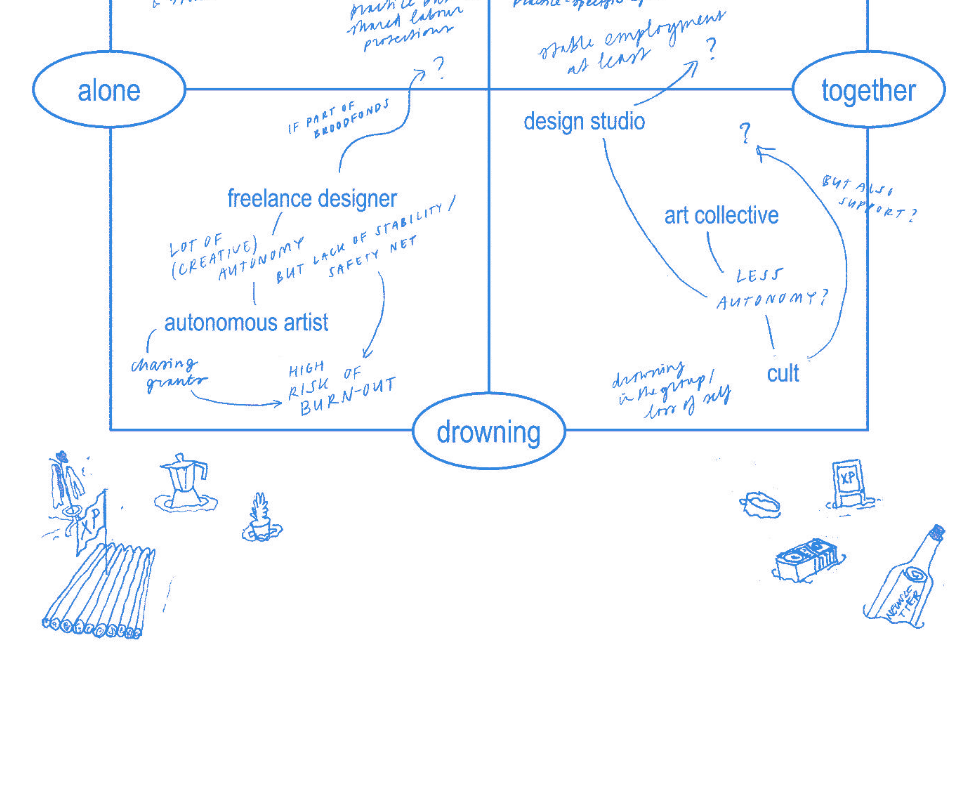
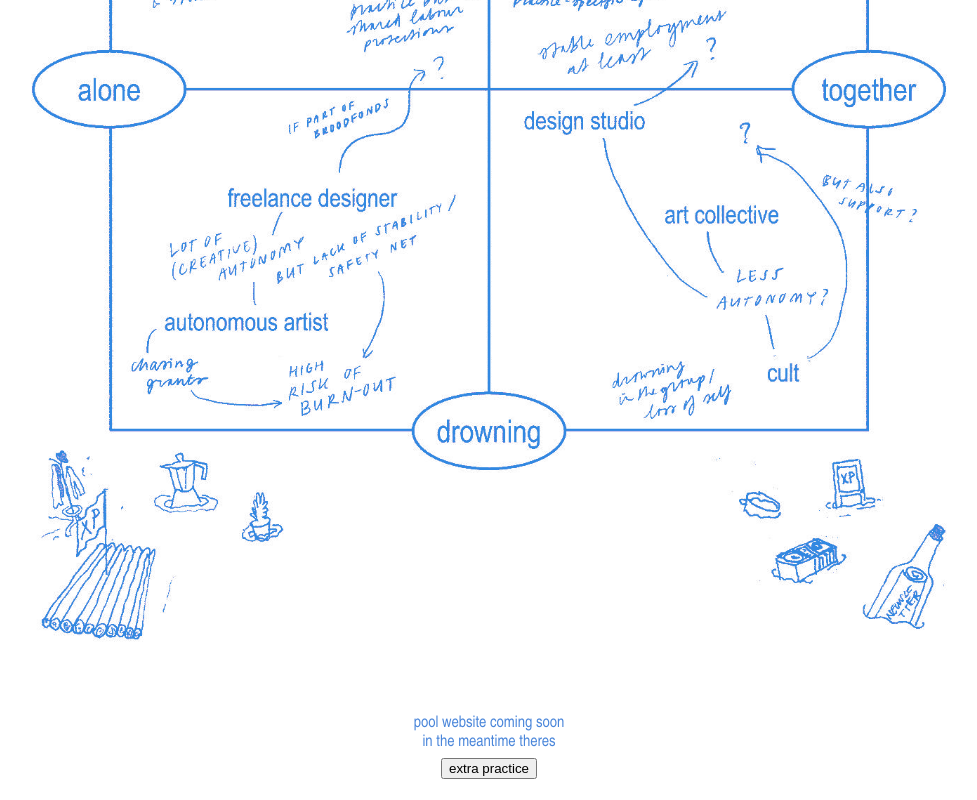
Before and after one commit to Extra-Practice-Code/pool.extrapractice.space, a plain HTML site: page index.html in a window 1280 px wide. Shown: the part 500-1300 px from the top of the page, without its empty margins (151-1128 px from the left). Before the commit the page ends 1207 px from the top, so only its background shows below. Drawn offline with Linux system fonts and the light colour scheme.

Commit message:
add coming soon and link to xp site

```diff
--- a/index.html
+++ b/index.html
@@ -13,9 +13,11 @@
   </a>
 </div>
 
-<!-- <div class="enter">
-  <button type="button" class="enter-button">enter the pool</button>
-</div> -->
+<div class="enter">
+  <p>pool website coming soon<br>
+    in the meantime theres<br>
+  <button type="button" class="enter-button" onclick="window.location.href='https://extrapractice.space/'">extra practice</button>
+</div>
 
 </body>
 </html>
--- a/old-styles.css
+++ b/old-styles.css
@@ -1,4 +1,4 @@
-/* body {
+body {
     background-color: #b5eafb;
     color: #777;
     padding: 0;
@@ -52,4 +52,4 @@ a:visited {
     margin: 0 auto;
     padding-top: 20px;
     font-size: 14px;
-} */
+}
--- a/styles.css
+++ b/styles.css
@@ -12,15 +12,14 @@ img {
 }
 
 .enter {
-    width: 150px;
+    width: 200px;
     margin: 0 auto;
     text-align: center;
+    color: #4A86DA;
 }
 
 .enter-button {
-    background-color: cornflowerblue;
-    border-radius: 10px;
-    padding: 10px 20px;
+   margin: 5px;
 }
 
 @media (max-width: 699px) {
```
